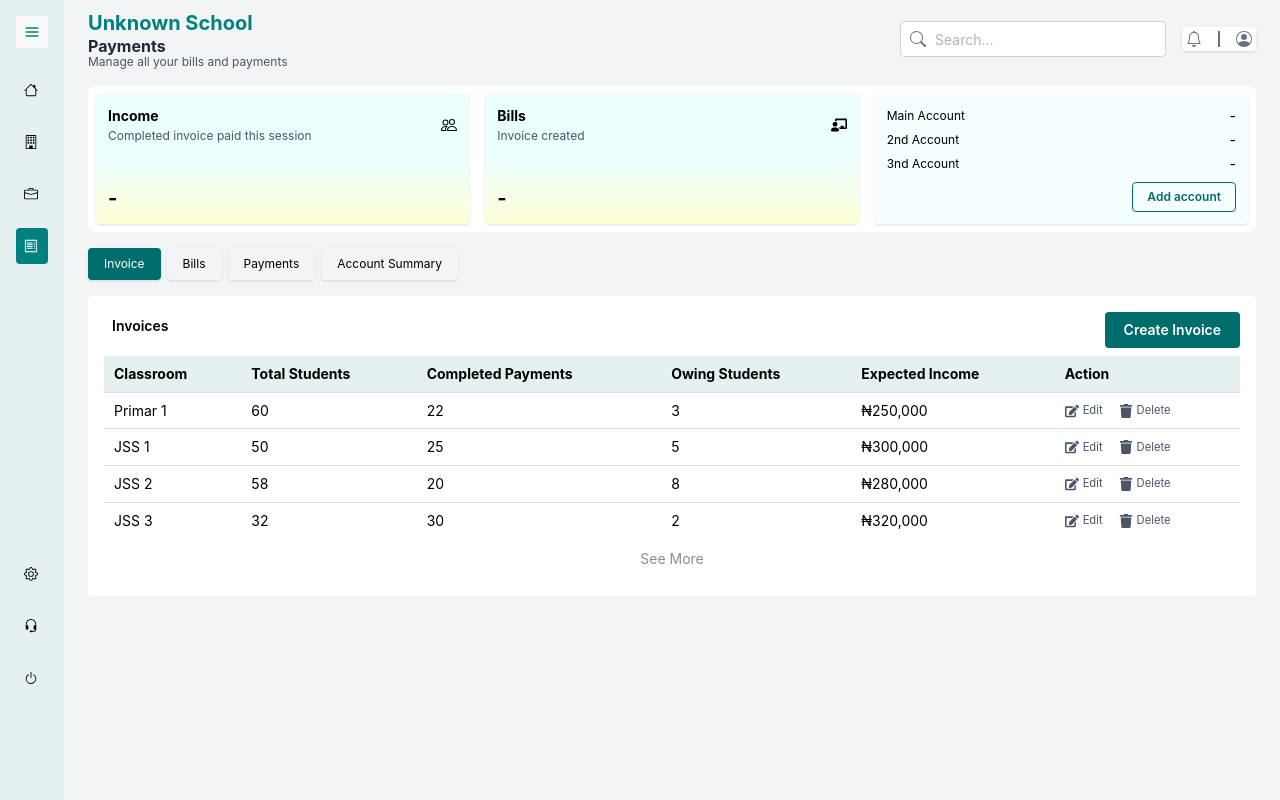
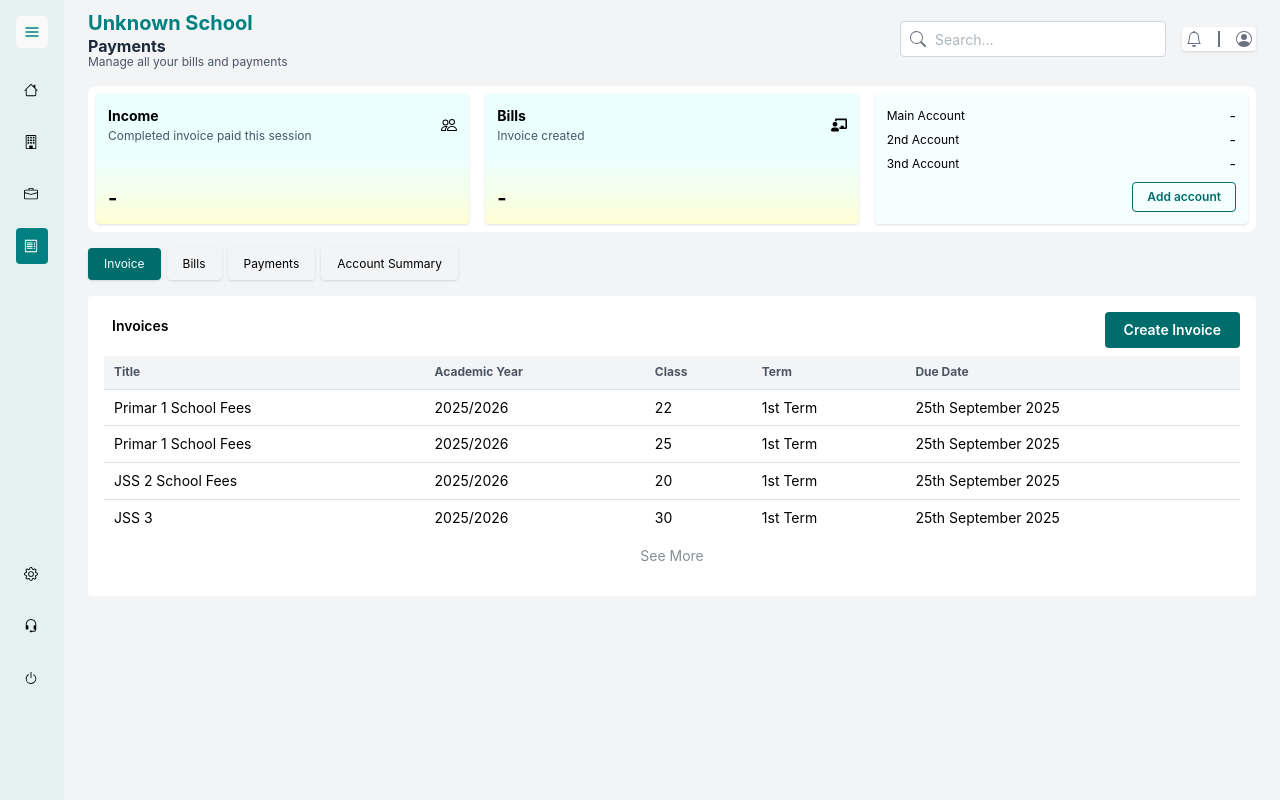
Before and after one commit to cloobTech/omniqle, a React (Vite) app: page /dashboard/payments in a window 1280 px wide. Built offline with nearby package versions, Linux system fonts and the light colour scheme.

Commit message:
worked on invoice table

```diff
--- a/src/features/payments/components/InvoiceContainer.tsx
+++ b/src/features/payments/components/InvoiceContainer.tsx
@@ -2,7 +2,10 @@ import { useState } from "react";
 import InvoiceLineItemHeader from "../components/InvoiceLineItemHeader";
 import SingleAccountInvoice from "../forms/SingleAccountInvoice";
 import SplittedAccountInvoice from "../forms/SplittedAccountInvoice";
+import { useAppSelector, useAppDispatch } from "@src/index";
 import { Checkbox } from "@mantine/core";
+import { updateField } from "../services/invoiceSlice";
+import { useGetSchoolBankAccountsQuery } from "../services/api";
 
 const InvoiceContainer = ({
   nextStep,
@@ -11,16 +14,38 @@ const InvoiceContainer = ({
   nextStep: () => void;
   prevStep: () => void;
 }) => {
-  const [isSplitted, setSplitted] = useState<boolean>(false);
+  const dispatch = useAppDispatch();
+  const invoice = useAppSelector((state) => state.invoice);
+  const schoolId = useAppSelector((state) => state.school?.schoolId);
+
+  const { data: accounts = [] } = schoolId
+    ? useGetSchoolBankAccountsQuery({ schoolId })
+    : { data: [] };
+
+  const [isSplitted, setSplitted] = useState<boolean>(
+    invoice.isSplittedAccount !== undefined ? invoice.isSplittedAccount : false
+  );
+
+  const canSplit = accounts.length >= 2;
+
+  // Update the invoice state when the checkbox is toggled
+  const handleSplittedChange = (value: boolean) => {
+    setSplitted(value);
+    dispatch(updateField({ isSplittedAccount: value }));
+  };
+
   return (
     <div>
       <InvoiceLineItemHeader prevStep={prevStep} />
-      <Checkbox
-        label="split invoice and payments into different accounts - use popver here"
-        className="my-4"
-        checked={isSplitted}
-        onChange={(e) => setSplitted(e.currentTarget.checked)}
-      />
+      {canSplit && invoice.isSplittedAccount === undefined && (
+        <Checkbox
+          label="Split invoice and payments into different accounts"
+          className="my-4"
+          checked={isSplitted}
+          onChange={(e) => handleSplittedChange(e.currentTarget.checked)}
+        />
+      )}
+
       {isSplitted ? (
         <SplittedAccountInvoice nextStep={nextStep} />
       ) : (
--- a/src/features/payments/components/InvoicePreview.tsx
+++ b/src/features/payments/components/InvoicePreview.tsx
@@ -1,6 +1,6 @@
 import { useAppSelector, useAppDispatch } from "@src/index";
 import InvoicePreviewHeader from "./InvoicePreviewHeader";
-import { TextInput, Button } from "@mantine/core";
+import { TextInput, Button, Loader } from "@mantine/core";
 import type { LineItem } from "../types/index";
 
 import {
@@ -121,7 +121,8 @@ const InvoicePreview = ({
   prevStep: () => void;
 }) => {
   const dispatch = useAppDispatch();
-  const [createInvoice] = useCreateInvoiceMutation();
+  const [createInvoice, { isLoading: publishingInvoice }] =
+    useCreateInvoiceMutation();
   const schoolId = useAppSelector((state) => state?.school?.schoolId);
   const { data: currentUser } = schoolId
     ? useGetCurrentUserQuery({ schoolId })
@@ -155,6 +156,7 @@ const InvoicePreview = ({
     if (!payload.discipline) {
       delete payload.discipline;
     }
+    delete payload.isSplittedAccount;
 
     // ✅ Remove all `id` fields
     payload = removeIdFields(payload);
@@ -164,7 +166,7 @@ const InvoicePreview = ({
         // @ts-ignore-next-line
         payload,
         schoolId: schoolId ?? 0,
-        levelId: invoice.level_id ?? 0, // Provide a default value (e.g., 0) if undefined
+        levelId: invoice.level_id ?? 0,
       }).unwrap();
 
       dispatch(resetForm());
@@ -193,7 +195,10 @@ const InvoicePreview = ({
         <Button color="gray" onClick={prevStep}>
           Edit
         </Button>
-        <Button onClick={publishInvoice}>Publish Invoice</Button>
+        <Button disabled={publishingInvoice} onClick={publishInvoice}>
+          {publishingInvoice && <Loader size="xs" className="mr-2" />}
+          {publishingInvoice ? "Publishing..." : "Publish Invoice"}
+        </Button>
       </div>
     </div>
   );
--- a/src/features/payments/components/InvoiceTable.tsx
+++ b/src/features/payments/components/InvoiceTable.tsx
@@ -3,61 +3,44 @@ import { Button } from "@mantine/core";
 import { useModal } from "@src/index";
 import InvoiceStepper from "./InvoiceStepper";
 import { Table } from "@mantine/core";
-import { FaEdit, FaTrash } from "react-icons/fa";
-// import { useGetInvoicesQuery } from "../services/api";
 
 const InvoiceTable: React.FC = () => {
   const { showModal } = useModal();
-  // const { data: invoices } = useGetInvoicesQuery();
 
   const classrooms = [
     {
       id: 4,
-      name: "Primar 1",
-      total_students: 60,
+      name: "Primar 1 School Fees",
+      total_students: "2025/2026",
       completed_payments: 22,
-      owing_students: 3,
-      expected_income: 250000,
+      owing_students: "1st Term",
+      expected_income: "25th September 2025", // Example date
     },
     {
       id: 1,
-      name: "JSS 1",
-      total_students: 50,
+      name: "Primar 1 School Fees",
+      total_students: "2025/2026",
       completed_payments: 25,
-      owing_students: 5,
-      expected_income: 300000, // Example in currency
+      owing_students: "1st Term",
+      expected_income: "25th September 2025", // Example date // Example in currency
     },
     {
       id: 2,
-      name: "JSS 2",
-      total_students: 58,
+      name: "JSS 2 School Fees",
+      total_students: "2025/2026",
       completed_payments: 20,
-      owing_students: 8,
-      expected_income: 280000,
+      owing_students: "1st Term",
+      expected_income: "25th September 2025", // Example date
     },
     {
       id: 3,
       name: "JSS 3",
-      total_students: 32,
+      total_students: "2025/2026",
       completed_payments: 30,
-      owing_students: 2,
-      expected_income: 320000,
+      owing_students: "1st Term",
+      expected_income: "25th September 2025", // Example date
     },
   ];
-
-  // Action buttons for each row
-  const action = (
-    <div className="flex gap-4 text-gray-600">
-      <div className="flex gap-1 items-center">
-        <FaEdit />
-        <small>Edit</small>
-      </div>
-      <div className="flex gap-1 items-center">
-        <FaTrash />
-        <small>Delete</small>
-      </div>
-    </div>
-  );
 
   // Map classroom data to table rows
   const rows = classrooms.map((classroom) => (
@@ -66,8 +49,7 @@ const InvoiceTable: React.FC = () => {
       <Table.Td className="p-3">{classroom.total_students}</Table.Td>
       <Table.Td className="p-3">{classroom.completed_payments}</Table.Td>
       <Table.Td className="p-3">{classroom.owing_students}</Table.Td>
-      <Table.Td className="p-3">{`₦${classroom.expected_income.toLocaleString()}`}</Table.Td>
-      <Table.Td className="p-3">{action}</Table.Td>
+      <Table.Td className="p-3">{classroom.expected_income}</Table.Td>
     </Table.Tr>
   ));
 
@@ -83,17 +65,32 @@ const InvoiceTable: React.FC = () => {
       </div>
 
       <section>
-        <Table stickyHeader stickyHeaderOffset={60} highlightOnHover>
-          <Table.Thead>
-            <Table.Tr className="!bg-blue-500">
-              <Table.Th className="!bg-primary-light">Classroom</Table.Th>
-              <Table.Th className="!bg-primary-light">Total Students</Table.Th>
-              <Table.Th className="!bg-primary-light">
-                Completed Payments
-              </Table.Th>
-              <Table.Th className="!bg-primary-light">Owing Students</Table.Th>
-              <Table.Th className="!bg-primary-light">Expected Income</Table.Th>
-              <Table.Th className="!bg-primary-light">Action</Table.Th>
+        <Table
+          stickyHeader
+          stickyHeaderOffset={60}
+          highlightOnHover
+          styles={{
+            thead: {
+              backgroundColor: "#f3f4f6", // This is the gray color (similar to bg-gray-200)
+            },
+            th: {
+              backgroundColor: "#f3f4f6", // Ensure the th cells also have the same background
+            },
+          }}
+        >
+          <Table.Thead
+            style={{
+              fontSize: "12px",
+              fontWeight: 200,
+              color: "#4b5563", // Tailwind gray-600
+            }}
+          >
+            <Table.Tr>
+              <Table.Th>Title</Table.Th>
+              <Table.Th>Academic Year</Table.Th>
+              <Table.Th>Class</Table.Th>
+              <Table.Th>Term</Table.Th>
+              <Table.Th>Due Date</Table.Th>
             </Table.Tr>
           </Table.Thead>
           <Table.Tbody>{rows}</Table.Tbody>
--- a/src/features/payments/forms/SplittedAccountInvoice.tsx
+++ b/src/features/payments/forms/SplittedAccountInvoice.tsx
@@ -1,7 +1,11 @@
-import { useState } from "react";
+import React, { useState } from "react";
 import { Button, Select, Text, TextInput, ActionIcon } from "@mantine/core";
 import { BsTrash } from "react-icons/bs";
 import LineItem from "./LineItem";
+import { useGetSchoolBankAccountsQuery } from "../services/api";
+import { useAppSelector, useAppDispatch } from "@src/index";
+import type { RegisteredBankAccount } from "../types/index";
+import { updateField } from "../services/invoiceSlice";
 
 interface SubLineItem {
   description: string;
@@ -20,35 +24,73 @@ interface BankLineGroup {
   lineItems: LineItemData[];
 }
 
-const bankOptions = [
-  { label: "Access Bank", value: "access" },
-  { label: "GTBank", value: "gtb" },
-  { label: "Zenith Bank", value: "zenith" },
-];
+type LineItemRef = React.RefObject<{ getValues: () => any } | null>;
 
 const SplittedAccountInvoice = ({ nextStep }: { nextStep: () => void }) => {
-  const [bankGroups, setBankGroups] = useState<BankLineGroup[]>([
-    {
-      bankId: "",
-      lineItems: [],
-    },
-  ]);
+  const dispatch = useAppDispatch();
+  const schoolId = useAppSelector((state) => state?.school?.schoolId);
+  const invoice = useAppSelector((state) => state.invoice);
+  const { data: accounts = [] } = schoolId
+    ? useGetSchoolBankAccountsQuery({ schoolId })
+    : { data: [] };
+  const [bankGroups, setBankGroups] = useState<BankLineGroup[]>(() => {
+    const groups: BankLineGroup[] = [];
+
+    for (const [bankId, items] of Object.entries(invoice.line_items || {})) {
+      const lineItems = items.map((item, idx) => {
+        const subLineItems: SubLineItem[] = Object.entries(
+          item.line_item_breakdown || {}
+        ).map(([description, value]) => ({
+          description,
+          value: Number(value),
+        }));
+
+        return {
+          id: Date.now() + idx,
+          description: item.item,
+          amount: item.total_item_fee,
+          subLineItems,
+        };
+      });
+
+      groups.push({ bankId, lineItems });
+    }
+
+    return groups.length > 0 ? groups : [{ bankId: "", lineItems: [] }];
+  });
+
+  const [lineItemRefs, setLineItemRefs] = useState<LineItemRef[][]>(() => {
+    const refs: LineItemRef[][] = [];
+
+    for (const items of Object.values(invoice.line_items || {})) {
+      const groupRefs = (items as any[]).map(() =>
+        React.createRef<{ getValues: () => any }>()
+      );
+      refs.push(groupRefs);
+    }
+
+    return refs.length > 0 ? refs : [[]];
+  });
+
+  const bankOptions = accounts.map((account: RegisteredBankAccount) => ({
+    label: `${account.title} - [${account.account_name}] (${account.account_number})`,
+    value: account.paystack_subaccount,
+  }));
 
   const handleAddBankGroup = () => {
-    if (bankGroups.length >= 3) return;
-    setBankGroups([
-      ...bankGroups,
-      {
-        bankId: "",
-        lineItems: [],
-      },
-    ]);
+    if (bankGroups.length >= accounts.length) return;
+    setBankGroups([...bankGroups, { bankId: "", lineItems: [] }]);
+    setLineItemRefs([...lineItemRefs, []]);
   };
 
   const handleRemoveBankGroup = (groupIndex: number) => {
-    const updated = [...bankGroups];
-    updated.splice(groupIndex, 1);
-    setBankGroups(updated);
+    const updatedGroups = [...bankGroups];
+    updatedGroups.splice(groupIndex, 1);
+    setBankGroups(updatedGroups);
+
+    const updatedRefs = [...lineItemRefs];
+    updatedRefs.splice(groupIndex, 1);
+    setLineItemRefs(updatedRefs);
   };
 
   const handleBankChange = (groupIndex: number, newBankId: string | null) => {
@@ -67,14 +109,26 @@ const SplittedAccountInvoice = ({ nextStep }: { nextStep: () => void }) => {
       subLineItems: [],
     });
     setBankGroups(updated);
+
+    const updatedRefs = [...lineItemRefs];
+    if (!updatedRefs[groupIndex]) updatedRefs[groupIndex] = [];
+    updatedRefs[groupIndex].push(React.createRef<{ getValues: () => any }>());
+    setLineItemRefs(updatedRefs);
   };
 
   const handleRemoveLineItem = (groupIndex: number, lineItemId: number) => {
     const updated = [...bankGroups];
-    updated[groupIndex].lineItems = updated[groupIndex].lineItems.filter(
-      (item) => item.id !== lineItemId
+    const indexToRemove = updated[groupIndex].lineItems.findIndex(
+      (item) => item.id === lineItemId
     );
-    setBankGroups(updated);
+    if (indexToRemove !== -1) {
+      updated[groupIndex].lineItems.splice(indexToRemove, 1);
+      setBankGroups(updated);
+
+      const updatedRefs = [...lineItemRefs];
+      updatedRefs[groupIndex].splice(indexToRemove, 1);
+      setLineItemRefs(updatedRefs);
+    }
   };
 
   const handleLineItemAmountChange = (
@@ -90,26 +144,70 @@ const SplittedAccountInvoice = ({ nextStep }: { nextStep: () => void }) => {
     setBankGroups(updated);
   };
 
+  const getGroupTotal = (groupIndex: number) =>
+    bankGroups[groupIndex].lineItems.reduce((s, item) => s + item.amount, 0);
+
   const totalAmount = bankGroups.reduce(
     (sum, group) =>
       sum + group.lineItems.reduce((s, item) => s + item.amount, 0),
     0
   );
 
-  const getGroupTotal = (groupIndex: number) => {
-    return bankGroups[groupIndex].lineItems.reduce(
-      (s, item) => s + item.amount,
-      0
+  const getAvailableBankOptions = (groupIndex: number) => {
+    const selected = bankGroups
+      .filter((_, idx) => idx !== groupIndex)
+      .map((g) => g.bankId);
+    return bankOptions.filter(
+      (opt: { label: string; value: string }) => !selected.includes(opt.value)
     );
   };
 
-  const getAvailableBankOptions = (groupIndex: number) => {
-    const selectedBankIds = bankGroups
-      .filter((_, idx) => idx !== groupIndex)
-      .map((g) => g.bankId);
-    return bankOptions.filter(
-      (option) => !selectedBankIds.includes(option.value)
-    );
+  const handlePreviwew = () => {
+    const lineItemsByBank: Record<string, any[]> = {};
+
+    bankGroups.forEach((group, groupIndex) => {
+      const bankId = group.bankId;
+      if (!bankId) return; // skip if no bank selected
+
+      group.lineItems.forEach((_, lineIndex) => {
+        const ref = lineItemRefs[groupIndex]?.[lineIndex];
+        const values = ref?.current?.getValues();
+        if (!values) return;
+
+        const breakdown = values.subLineItems?.reduce(
+          (
+            acc: Record<string, number>,
+            sub: { description: string; value: number }
+          ) => {
+            if (sub.description && sub.value) {
+              acc[sub.description] = sub.value;
+            }
+            return acc;
+          },
+          {} as Record<string, number>
+        );
+
+        const itemData = {
+          item: values.item,
+          required: values.required,
+          total_item_fee: values.total_item_fee,
+          line_item_breakdown: breakdown,
+        };
+
+        if (!lineItemsByBank[bankId]) {
+          lineItemsByBank[bankId] = [];
+        }
+
+        lineItemsByBank[bankId].push(itemData);
+      });
+    });
+
+    const payload = {
+      line_items: lineItemsByBank,
+    };
+    console.log("Previewing invoice with data:", payload);
+    dispatch(updateField(payload));
+    nextStep();
   };
 
   return (
@@ -137,9 +235,17 @@ const SplittedAccountInvoice = ({ nextStep }: { nextStep: () => void }) => {
           />
 
           <div className="mt-4 space-y-3">
-            {group.lineItems.map((item) => (
+            {group.lineItems.map((item, idx) => (
               <LineItem
                 key={item.id}
+                ref={lineItemRefs[groupIndex]?.[idx]}
+                initialValues={{
+                  id: item.id.toString(),
+                  item: item.description,
+                  total_item_fee: item.amount,
+                  required: false,
+                  subLineItems: item.subLineItems || [],
+                }}
                 onRemove={() => handleRemoveLineItem(groupIndex, item.id)}
                 onAmountChange={(amt) =>
                   handleLineItemAmountChange(groupIndex, item.id, amt)
@@ -150,7 +256,6 @@ const SplittedAccountInvoice = ({ nextStep }: { nextStep: () => void }) => {
 
           <Button
             variant="light"
-            color="blue"
             onClick={() => handleAddLineItem(groupIndex)}
             className="mt-4"
           >
@@ -168,7 +273,7 @@ const SplittedAccountInvoice = ({ nextStep }: { nextStep: () => void }) => {
         </div>
       ))}
 
-      {bankGroups.length < 3 && (
+      {bankGroups.length < accounts.length && (
         <Button onClick={handleAddBankGroup} variant="outline">
           + Add Bank Group
         </Button>
@@ -188,7 +293,7 @@ const SplittedAccountInvoice = ({ nextStep }: { nextStep: () => void }) => {
             <Button disabled={totalAmount < 1} color="gray">
               Save as draft
             </Button>
-            <Button disabled={totalAmount < 1} onClick={nextStep}>
+            <Button disabled={totalAmount < 1} onClick={handlePreviwew}>
               Preview invoice
             </Button>
           </div>
--- a/src/features/payments/services/invoiceSlice.ts
+++ b/src/features/payments/services/invoiceSlice.ts
@@ -22,6 +22,7 @@ export type CreateInvoiceState = {
   term: string;
   level_id: number;
   line_items: Record<string, LineItem[]>;
+  isSplittedAccount: boolean;
 };
 
 const initialState: Partial<CreateInvoiceState> = {
```
